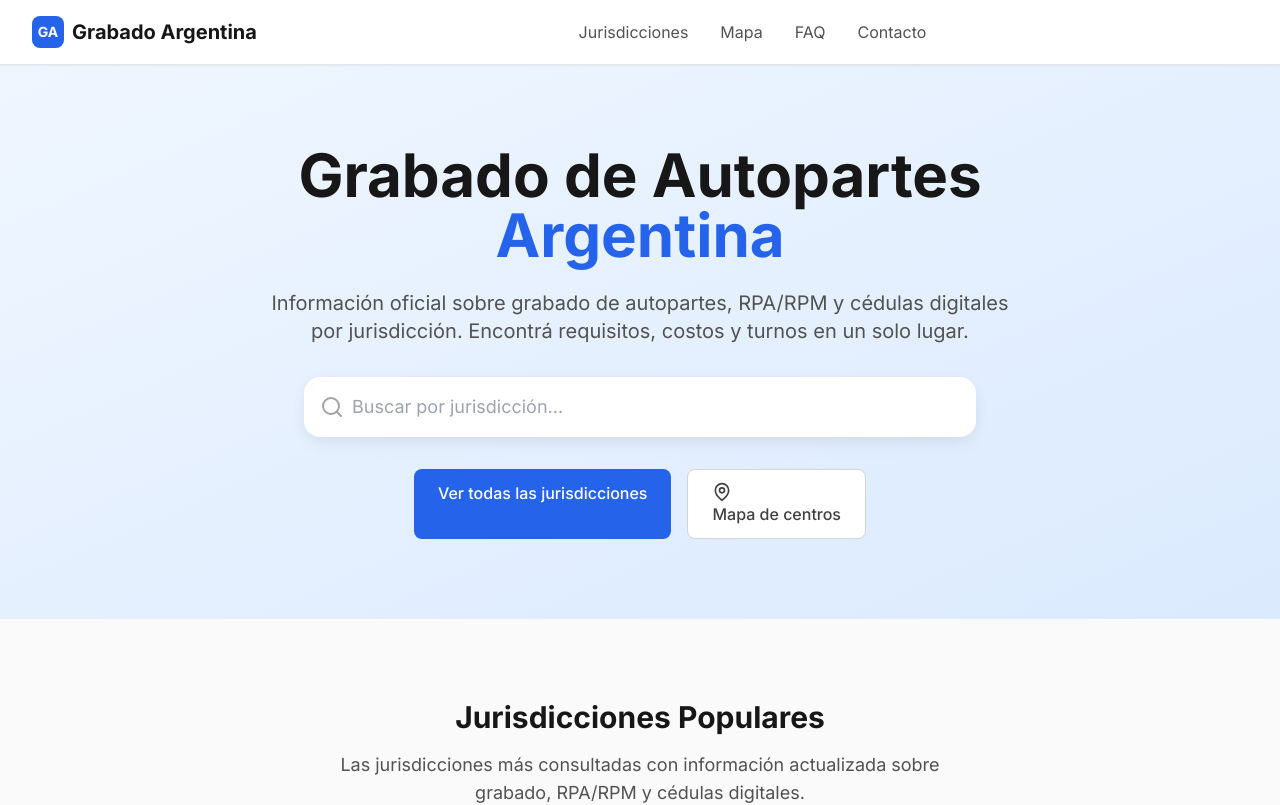
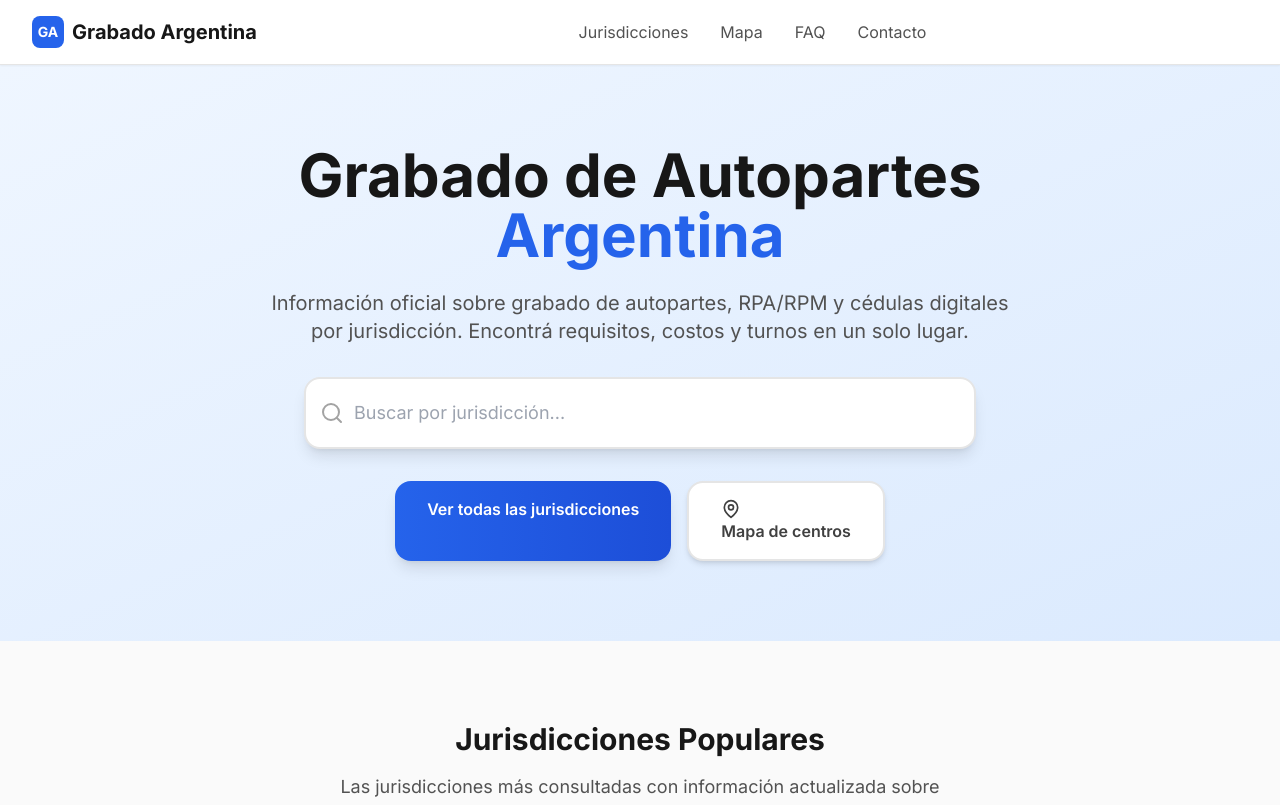
Before and after one commit to martingalmarino/drone-fumigaciones, a Next.js app: page / in a window 1280 px wide. Shown: the top 805 px of the page. Built offline with nearby package versions, Linux system fonts and the light colour scheme; no server answers.

Commit message:
Mejorar estilos de botones y barra de búsqueda - diseño más moderno

```diff
--- a/app/globals.css
+++ b/app/globals.css
@@ -27,11 +27,11 @@
 
 @layer components {
   .btn-primary {
-    @apply bg-primary-600 hover:bg-primary-700 text-white font-medium py-3 px-6 rounded-lg transition-colors duration-200 focus:outline-none focus:ring-2 focus:ring-primary-500 focus:ring-offset-2;
+    @apply bg-gradient-to-r from-primary-600 to-primary-700 hover:from-primary-700 hover:to-primary-800 text-white font-semibold py-4 px-8 rounded-xl transition-all duration-300 focus:outline-none focus:ring-4 focus:ring-primary-500/30 focus:ring-offset-2 shadow-lg hover:shadow-xl hover:-translate-y-1 transform active:translate-y-0 active:shadow-md;
   }
 
   .btn-secondary {
-    @apply bg-white hover:bg-neutral-50 text-neutral-700 font-medium py-3 px-6 rounded-lg border border-neutral-300 transition-colors duration-200 focus:outline-none focus:ring-2 focus:ring-primary-500 focus:ring-offset-2;
+    @apply bg-white hover:bg-neutral-50 text-neutral-700 font-semibold py-4 px-8 rounded-xl border-2 border-neutral-200 hover:border-primary-300 transition-all duration-300 focus:outline-none focus:ring-4 focus:ring-primary-500/30 focus:ring-offset-2 shadow-md hover:shadow-lg hover:-translate-y-1 transform active:translate-y-0 active:shadow-sm hover:text-primary-700;
   }
 
   .card {
--- a/app/page.tsx
+++ b/app/page.tsx
@@ -54,7 +54,7 @@ export default function HomePage() {
               <input
                 type="text"
                 placeholder="Buscar por jurisdicción..."
-                className="w-full pl-12 pr-4 py-4 text-lg border-0 rounded-xl shadow-soft focus:ring-2 focus:ring-primary-500 focus:ring-offset-2"
+                className="w-full pl-12 pr-4 py-5 text-lg border-2 border-neutral-200 rounded-xl shadow-lg focus:ring-4 focus:ring-primary-500/30 focus:border-primary-500 transition-all duration-300 hover:border-primary-300 focus:outline-none"
               />
             </div>
           </div>
```
